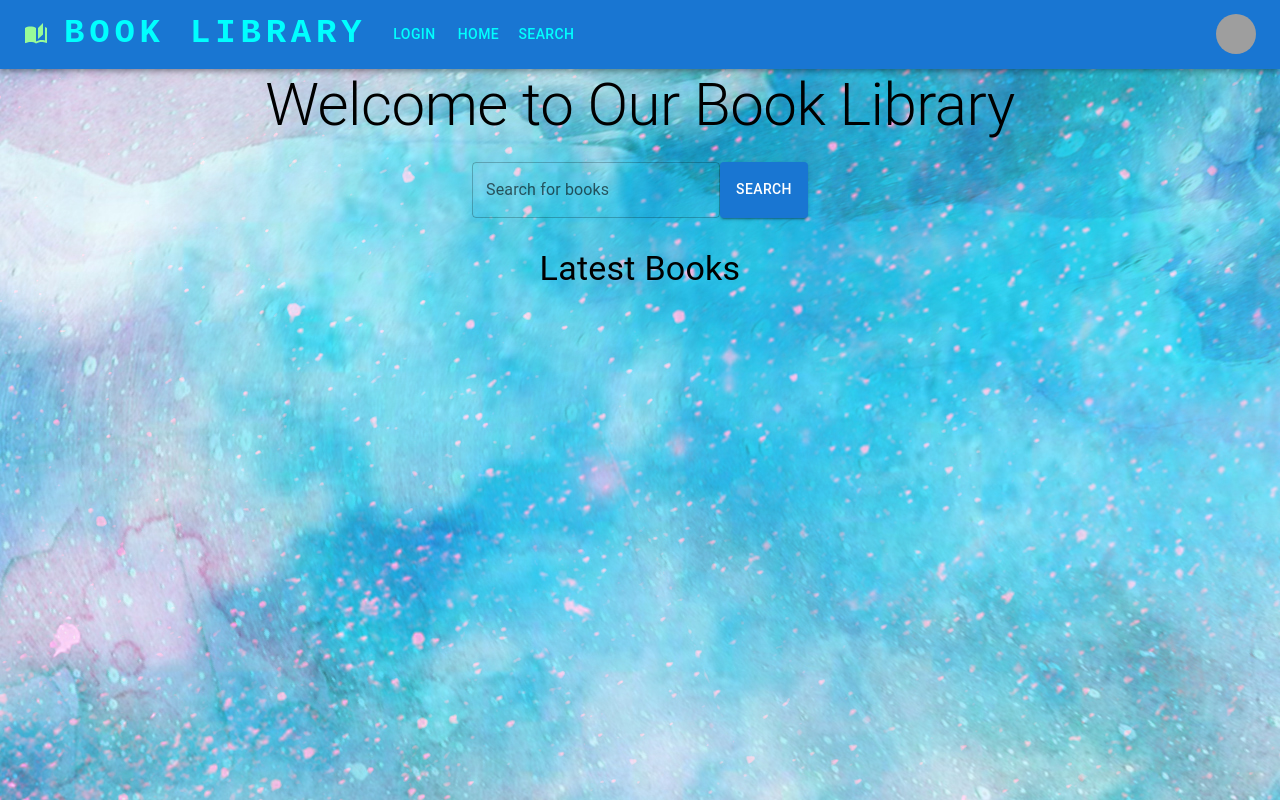
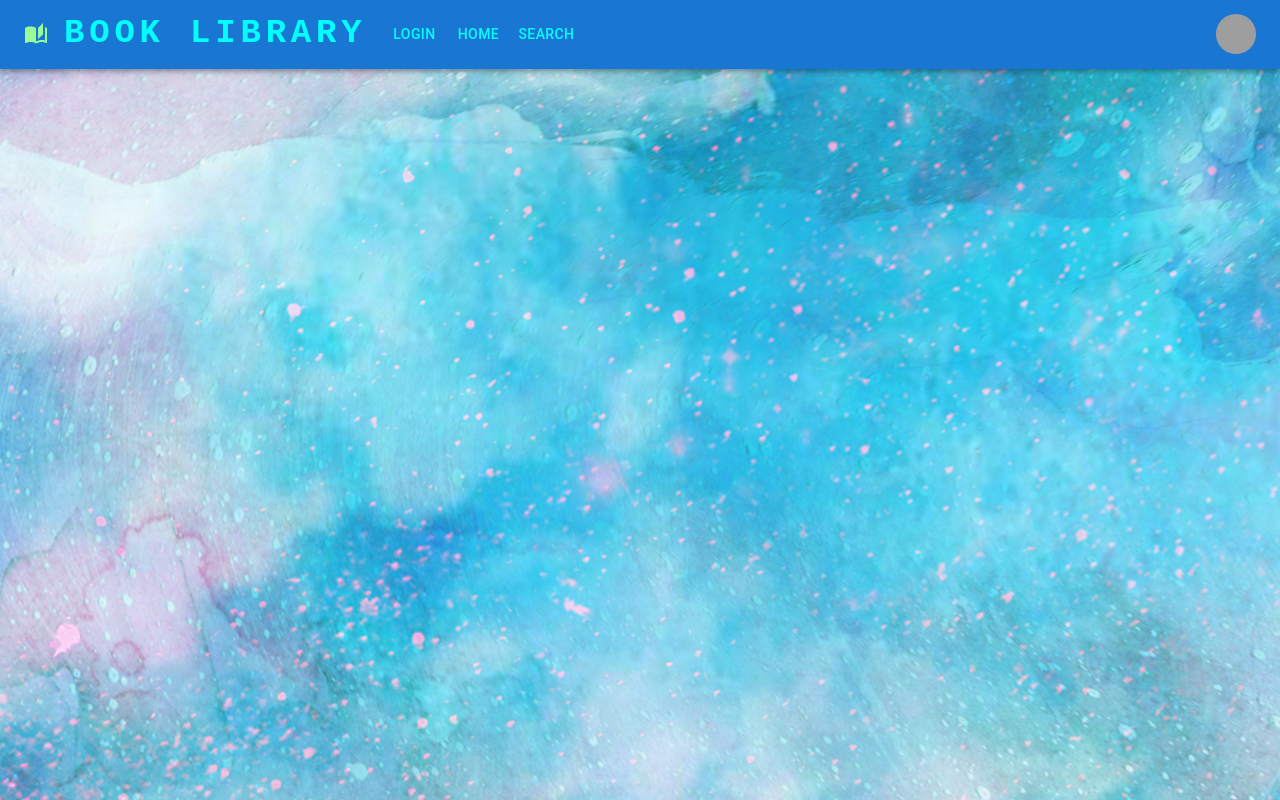
Before and after one commit to syllogism1123/myBookLib, a React (Create React App) app in the folder book-frontend/: page /home in a window 1280 px wide. Built offline with nearby package versions, Linux system fonts and the light colour scheme; grey boxes are pictures that could not be loaded.

Commit message:
test homepage ...

```diff
--- a/book-frontend/src/App.tsx
+++ b/book-frontend/src/App.tsx
@@ -1,5 +1,5 @@
 import './App.css';
-import {BrowserRouter, Route, Routes} from "react-router-dom";
+import {BrowserRouter, Navigate, Route, Routes} from "react-router-dom";
 import {SignUpPage} from "./componet/SignUpPage";
 import {LoginPage} from "./componet/LoginPage";
 import useUser from "./hook/useUser";
@@ -12,8 +12,6 @@ import ResponsiveAppBar from "./componet/ResponsiveAppBar";
 import {AccountPage} from "./componet/AccountPage";
 import {ChangePasswordPage} from "./componet/ChangePasswordPage";
 import 'react-toastify/dist/ReactToastify.css';
-import {HomePage} from "./componet/HomePage";
-
 
 function App() {
     const {login, logout, createUser, username, loadUser, user, setUser} = useUser();
@@ -58,8 +56,7 @@ function App() {
                     {!isLoggedIn() &&
                         <Route path="/signup" element={<SignUpPage createUser={createUser}/>}>
                         </Route>}
-                    <Route path="/home" element={<HomePage/>}>
-                    </Route>
+                    <Route element={<Navigate to='/home'/>}/>
                     {isLoggedIn() && <Route path="/search" element={<SearchBooksPage/>}>
                     </Route>}
                     {isLoggedIn() && <Route path="/account" element={<AccountPage user={user}/>}>
@@ -73,7 +70,8 @@ function App() {
                 </Routes>
             </BrowserRouter>
         </div>
-    );
+    )
+        ;
 }
 
 export default App;
--- a/book-frontend/src/componet/HomePage.tsx
+++ /dev/null
@@ -1,73 +0,0 @@
-import React, {ChangeEvent, useEffect, useState} from 'react';
-import {Container, Typography, Box, Grid, Card, CardMedia, CardContent, TextField, Button} from '@mui/material';
-import {Book} from "../model/Book";
-import axios from 'axios';
-
-
-export const HomePage = () => {
-    const [latestBooks, setLatestBooks] = useState<Book[]>([]);
-    const [query, setQuery] = useState<string>('');
-    const [error, setError] = useState<string | null>(null);
-    const baseUrl = "https://my-booklibrary.fly.dev";
-
-    useEffect(() => {
-        const data = localStorage.getItem("books")
-        if (data) {
-            const storedBooks = JSON.parse(data);
-            if (storedBooks) {
-                setLatestBooks(storedBooks);
-            }
-        }
-    }, []);
-
-    const onTextChange = (event: ChangeEvent<HTMLInputElement>) => {
-        setQuery(event.target.value);
-    }
-
-    const onSearch = async () => {
-        try {
-            const response = await axios.get(baseUrl + `/api/books/search?query=${query}`, {
-                withCredentials: true
-            });
-            setLatestBooks(response.data);
-            setQuery("");
-            localStorage.setItem("books", JSON.stringify(response.data));
-            setError(null); // clear error if the search was successful
-        } catch (error) {
-            console.error(error);
-            setError('An error occurred while searching for books. Please try again.');
-        }
-    }
-
-    return (
-        <Container>
-            <Typography variant="h2" gutterBottom>Welcome to Our Book Library</Typography>
-
-            <Box sx={{display: 'flex', justifyContent: 'center', marginBottom: '30px'}}>
-                <TextField label="Search for books" variant="outlined" onChange={onTextChange} value={query}/>
-                <Button variant="contained" color="primary" onClick={onSearch}>Search</Button>
-            </Box>
-
-            {error && <p>{error}</p>}
-
-            <Typography variant="h4" gutterBottom>Latest Books</Typography>
-            <Grid container spacing={3}>
-                {latestBooks.map((book) => (
-                    <Grid item key={book.id} xs={12} md={6} lg={4}>
-                        <Card>
-                            <CardMedia
-                                component="img"
-                                height="140"
-                                image={book.imageUrl}
-                                alt={book.title}
-                            />
-                            <CardContent>
-                                <Typography variant="h5" component="div">{book.title}</Typography>
-                            </CardContent>
-                        </Card>
-                    </Grid>
-                ))}
-            </Grid>
-        </Container>
-    )
-}
```
